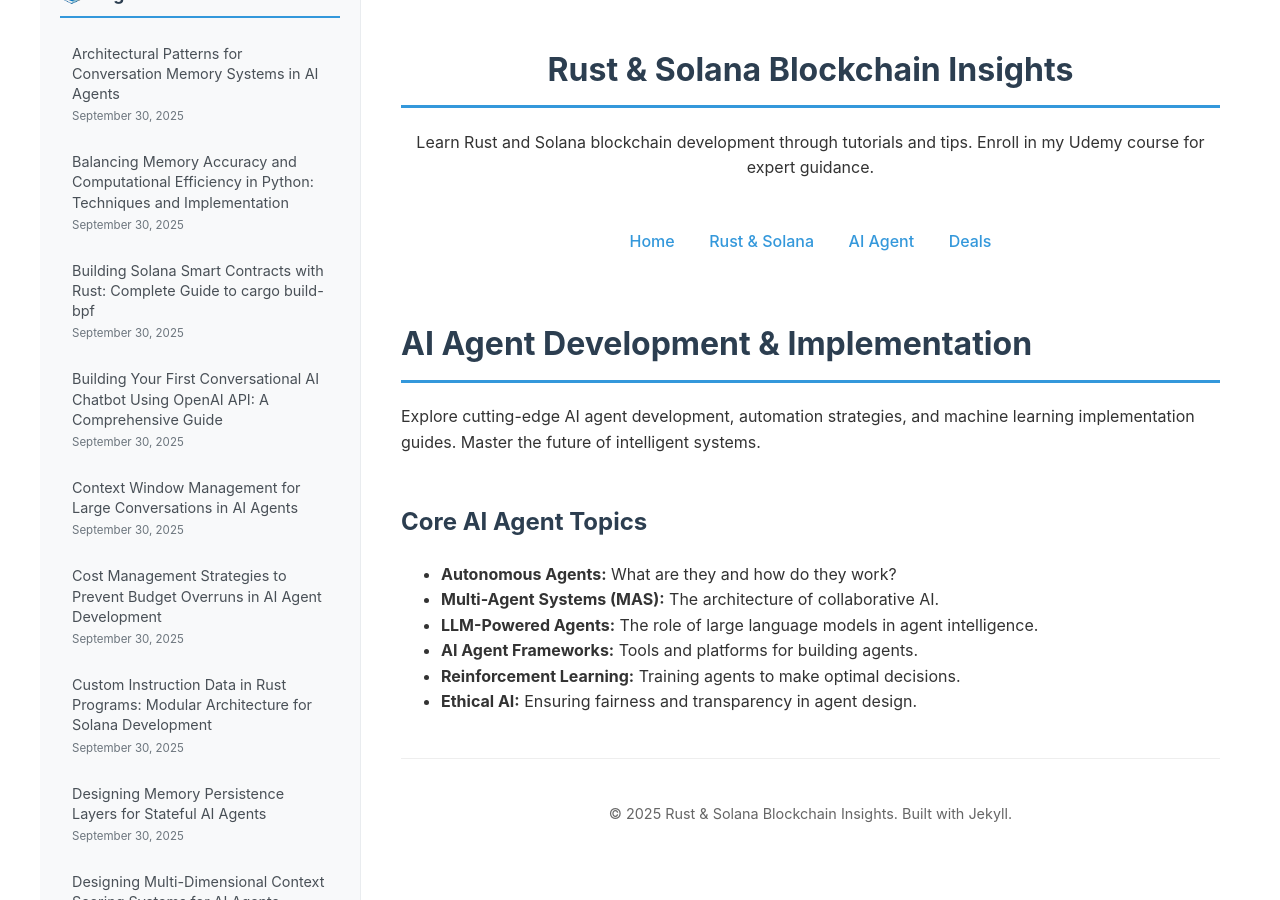
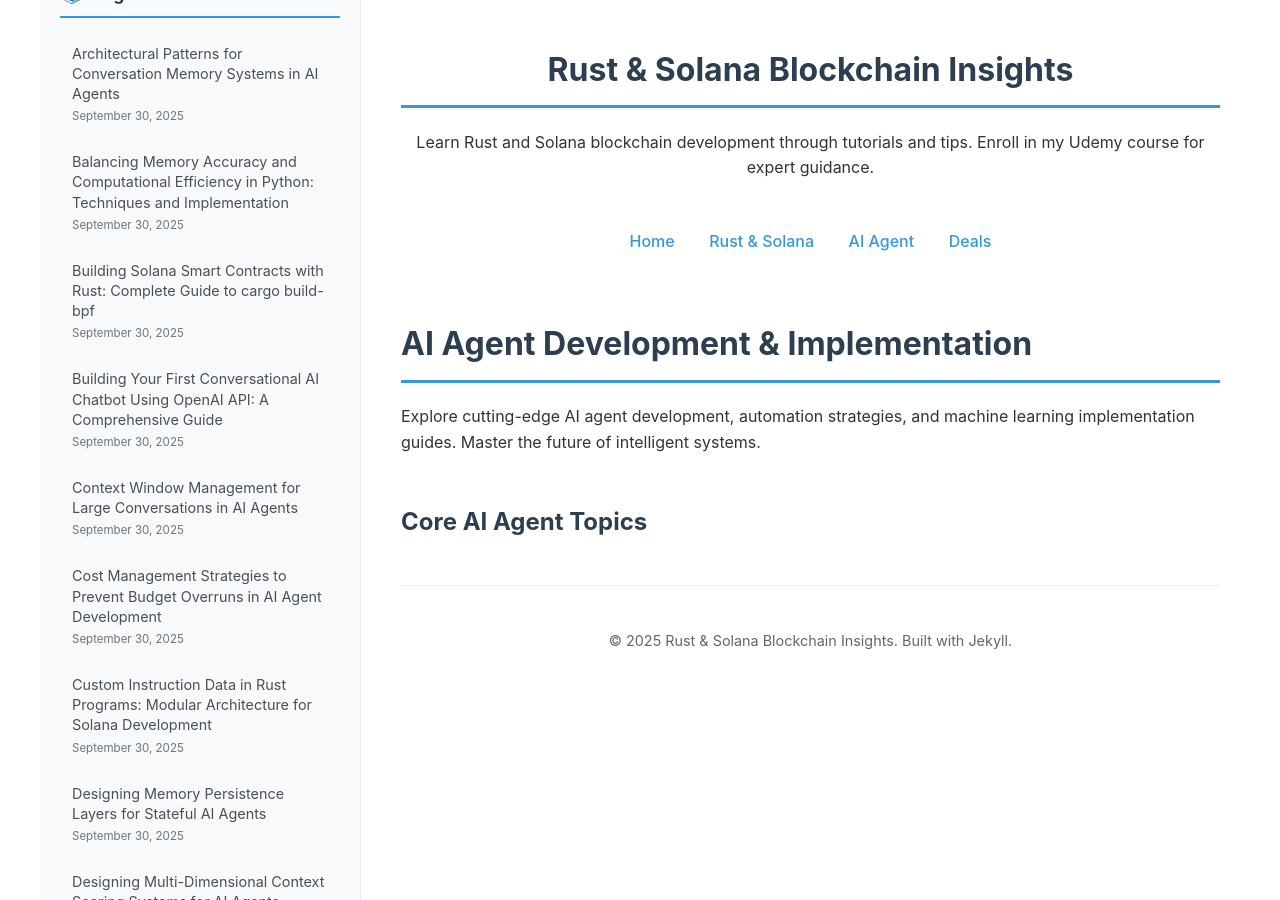
Before and after one commit to Junlian/Junlian.github.io, a Jekyll site: the page built from ai-agent.md, in a window 1280 px wide and 900 px high, scrolled down 40 px. Built offline with Jekyll 4.4.1, drawn with Linux system fonts in a browser that asks for light colours.

```diff
--- a/ai-agent.md
+++ b/ai-agent.md
@@ -10,10 +10,3 @@ permalink: /ai-agent/
 Explore cutting-edge AI agent development, automation strategies, and machine learning implementation guides. Master the future of intelligent systems.
 
 ## Core AI Agent Topics
-
-*   **Autonomous Agents:** What are they and how do they work?
-*   **Multi-Agent Systems (MAS):** The architecture of collaborative AI.
-*   **LLM-Powered Agents:** The role of large language models in agent intelligence.
-*   **AI Agent Frameworks:** Tools and platforms for building agents.
-*   **Reinforcement Learning:** Training agents to make optimal decisions.
-*   **Ethical AI:** Ensuring fairness and transparency in agent design.
```
